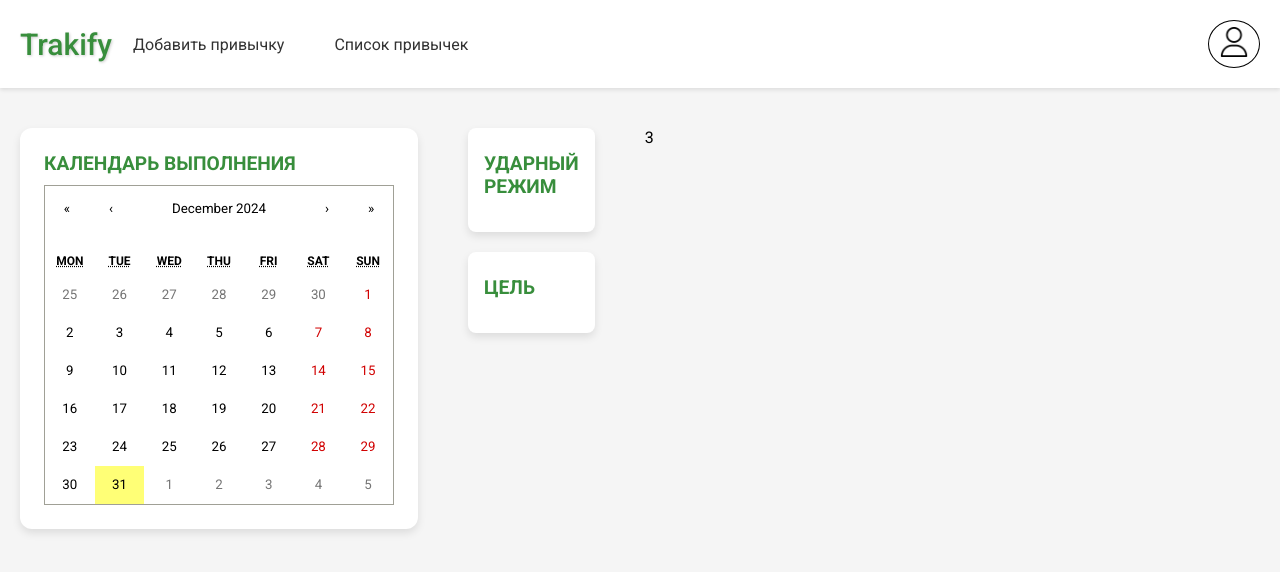
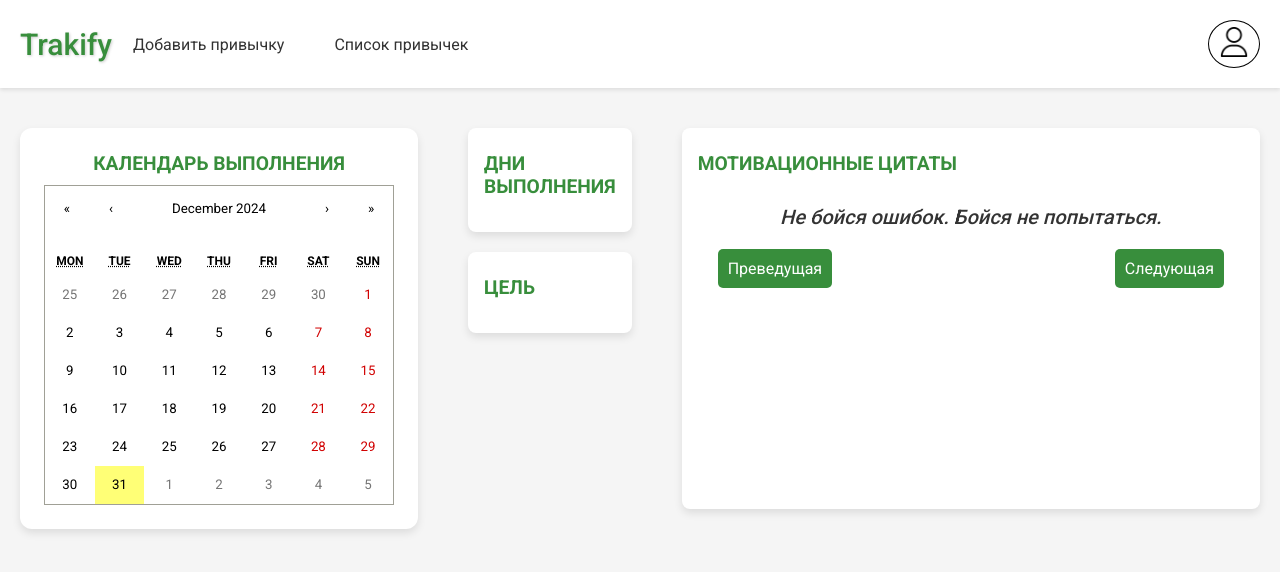
Before and after one commit to 2Revol2/Trakify, a React (Vite) app: page /habit/1 in a window 1280 px wide. Shown: the top 572 px of the page. Built offline with nearby package versions, Linux system fonts and the light colour scheme.

Commit message:
feat: add motivational quotes to habit details page

```diff
--- /dev/null
+++ b/src/Shared/Data.ts
@@ -0,0 +1,11 @@
+export const QUOTES: string[] = [
+  "Лучший способ начать делать – перестать говорить и начать делать",
+  "Все, что можно вообразить – реально",
+  "Ваше благополучие зависит от ваших собственных решений",
+  "Сложнее всего начать действовать, все остальное зависит только от настойчивости",
+  "Быстро - это медленно, но каждый день",
+  "Обучайся, развивайся и помни: живи, а работай в свободное время!",
+  "Не бойся ошибок. Бойся не попытаться.",
+  "Вы никогда не пересечете океан, если не наберетесь мужества потерять берег из виду",
+  "Либо вы управляете вашим днем, либо день управляет вами",
+];
--- /dev/null
+++ b/src/components/Quotes/Quotes.module.scss
@@ -0,0 +1,18 @@
+@use '../../styles/variables.scss';
+.quoteContainer {
+  padding: 1.25rem;
+  text-align: center;
+}
+
+.quoteText {
+  font-size: 1.25rem;
+  font-style: italic;
+  color: variables.$text-color;
+  margin-bottom: 1.25rem;
+}
+
+.buttonContainer {
+  display: flex;
+  justify-content: space-between;
+  gap: 1rem;
+}
--- /dev/null
+++ b/src/components/Quotes/Quotes.tsx
@@ -0,0 +1,22 @@
+import { QUOTES } from "../../Shared/Data";
+import { useState } from "react";
+import style from './Quotes.module.scss'
+import { Button } from "../Button/Button";
+export const Quotes = () => {
+  const [currentIndex, setCurrentIndex] = useState<number>(Math.floor(Math.random()*QUOTES.length));
+  function handlePrevClick() {
+    setCurrentIndex((currentIndex + QUOTES.length - 1)%QUOTES.length)
+  }
+  function handleNextClick() {
+    setCurrentIndex((currentIndex+1)%QUOTES.length)
+  }
+  return (
+    <div className={style.quoteContainer}>
+      <div className={style.quoteText}>{QUOTES[currentIndex]}</div>
+      <div  className={style.buttonContainer}>
+        <Button variants="default" onClick={handlePrevClick}>Преведущая</Button>
+        <Button variants="default" onClick={handleNextClick}>Следующая</Button>
+      </div>
+    </div>
+  );
+};
--- a/src/pages/AllHabit/AllHabit.tsx
+++ b/src/pages/AllHabit/AllHabit.tsx
@@ -136,7 +136,7 @@ export const AllHabit = () => {
                 )}
               </div>
               <p className={style.description}>
-                Ударный режим(можно отметить только один раз в день)
+              Дни выполнения (можно отметить только один раз в день)
               </p>
               <DaysStreak>{habit.streak}</DaysStreak>
               <div className={style.habitBtn}>
--- a/src/pages/HabitDetails/HabitDetails.module.scss
+++ b/src/pages/HabitDetails/HabitDetails.module.scss
@@ -1,13 +1,9 @@
 @use "../../styles/variables.scss";
 .wrapper {
   padding: 1.25rem;
-
 }
 .header {
   margin-bottom: 1.25rem;
-}
-p {
-    font-weight: normal;
 }
 .contentWrap {
   display: grid;
@@ -17,10 +13,13 @@ p {
 .calendarBlock {
   background-color: #ffffff;
   padding: 1.5rem;
-  border-radius: .75rem;
-  box-shadow: 0px .25rem .5rem rgba(0, 0, 0, 0.1);
+  border-radius: 0.75rem;
+  display: flex;
+  flex-direction: column;
+  align-items: center;
+  box-shadow: 0px 0.25rem 0.5rem rgba(0, 0, 0, 0.1);
   &:hover {
-    box-shadow: 0px .5rem 1rem rgba(0, 0, 0, 0.15);
+    box-shadow: 0px 0.5rem 1rem rgba(0, 0, 0, 0.15);
   }
 }
 .habitInfo {
@@ -39,7 +38,6 @@ p {
   }
 }
 
-
 .subtitles {
   font-size: 1.2rem;
   font-weight: bold;
@@ -51,3 +49,31 @@ p {
     color: variables.$primary-hover;
   }
 }
+.moreInfo {
+  padding: 1.5rem 1rem;
+  border-radius: 0.5rem;
+  font-size: 1rem;
+  font-weight: 500;
+  color: #333333;
+  background-color: #ffffff;
+  box-shadow: 0px 0.25rem 0.5rem rgba(0, 0, 0, 0.1);
+  transition: border-color 0.2s ease-in-out, box-shadow 0.2s ease-in-out;
+  margin-bottom: 1.25rem;
+  &:hover {
+    border-color: #388e3c;
+    box-shadow: 0rem 0.375rem 0.75rem rgba(0, 0, 0, 0.2);
+  }
+}
+.motivation {
+  word-break: break-all;
+  font-weight: normal;
+}
+@media (max-width: 1060px) {
+  .contentWrap {
+    grid-template-columns: 1fr;
+    gap: 1rem;
+    div {
+      width: 100%;
+    }
+  }
+}
--- a/src/pages/HabitDetails/HabitDetails.tsx
+++ b/src/pages/HabitDetails/HabitDetails.tsx
@@ -4,6 +4,8 @@ import style from "./HabitDetails.module.scss";
 import { Title } from "../../components/Title/Title";
 import { HabitCalendar } from "../../components/Calendar/HabitCalendar";
 import { DaysStreak } from "../../components/DaysStreak/DaysStreak";
+import { Quotes } from "../../components/Quotes/Quotes";
+
 export const HabitDetails = () => {
   const { name } = useParams();
   const habitsData: HabitsType[] = JSON.parse(
@@ -19,8 +21,8 @@ export const HabitDetails = () => {
       </div>
       <div className={style.contentWrap}>
         {/* 1 */}
-        <div className={style.calendarBlock}>
-          <div>
+        <div>
+          <div className={style.calendarBlock}>
             <p className={style.subtitles}>Календарь выполнения</p>
             <HabitCalendar completedDays={completedDays} />
           </div>
@@ -28,16 +30,21 @@ export const HabitDetails = () => {
         {/* 2 */}
         <div>
           <div className={style.habitInfo}>
-            <p className={style.subtitles}>Ударный режим</p>
+            <p className={style.subtitles}>Дни выполнения</p>
             <DaysStreak>{habit?.streak}</DaysStreak>
           </div>
           <div className={style.habitInfo}>
             <p className={style.subtitles}>Цель</p>
-            <p>{habit?.motivation}</p>
+            <p className={style.motivation}>{habit?.motivation}</p>
           </div>
         </div>
         {/* 3 */}
-        <div>3</div>
+        <div className={style.moreInfo}>
+          <div>
+            <p className={style.subtitles}>Мотивационные цитаты</p>
+            <p><Quotes/></p>
+          </div>
+        </div>
       </div>
     </div>
   );
```
Lines whose indentation alone changed are shown as unchanged.
